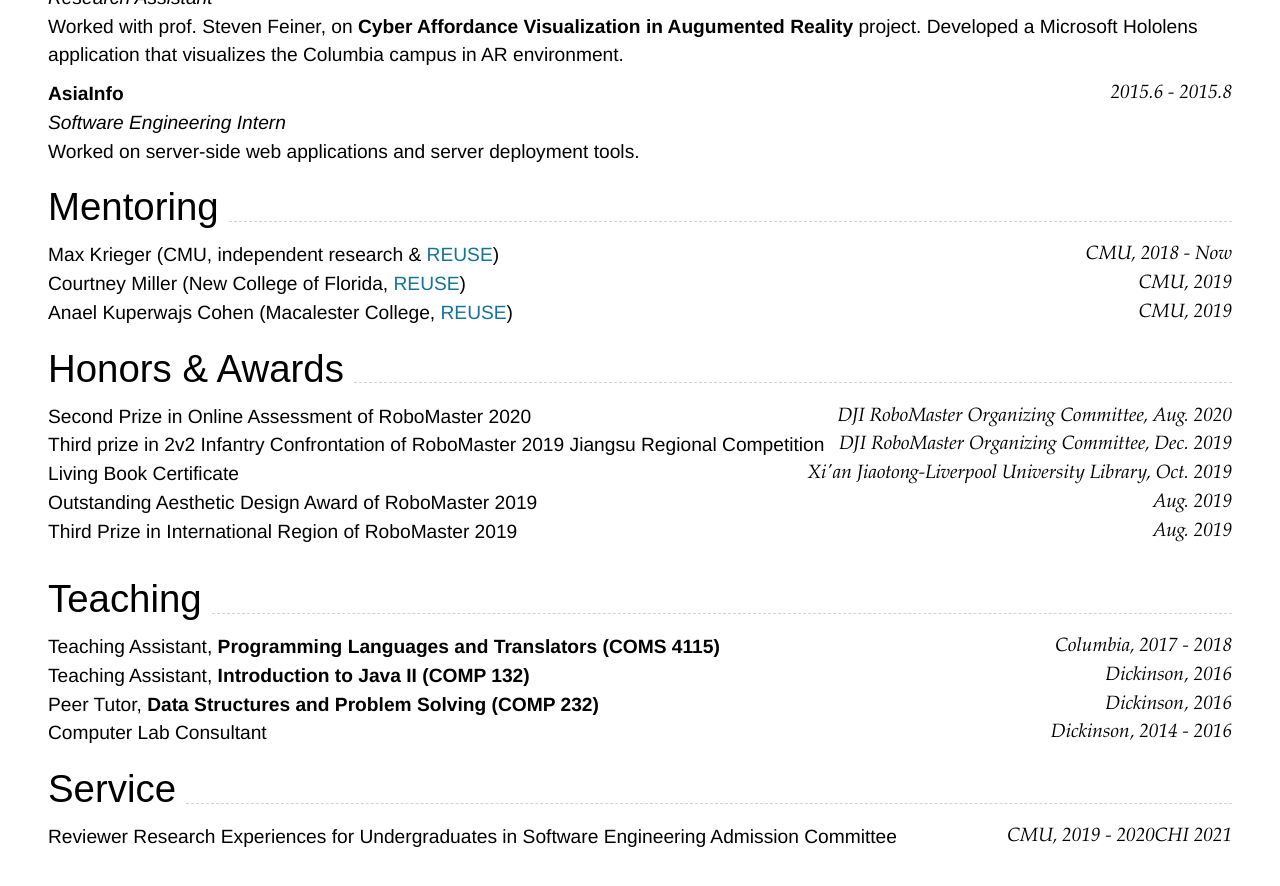
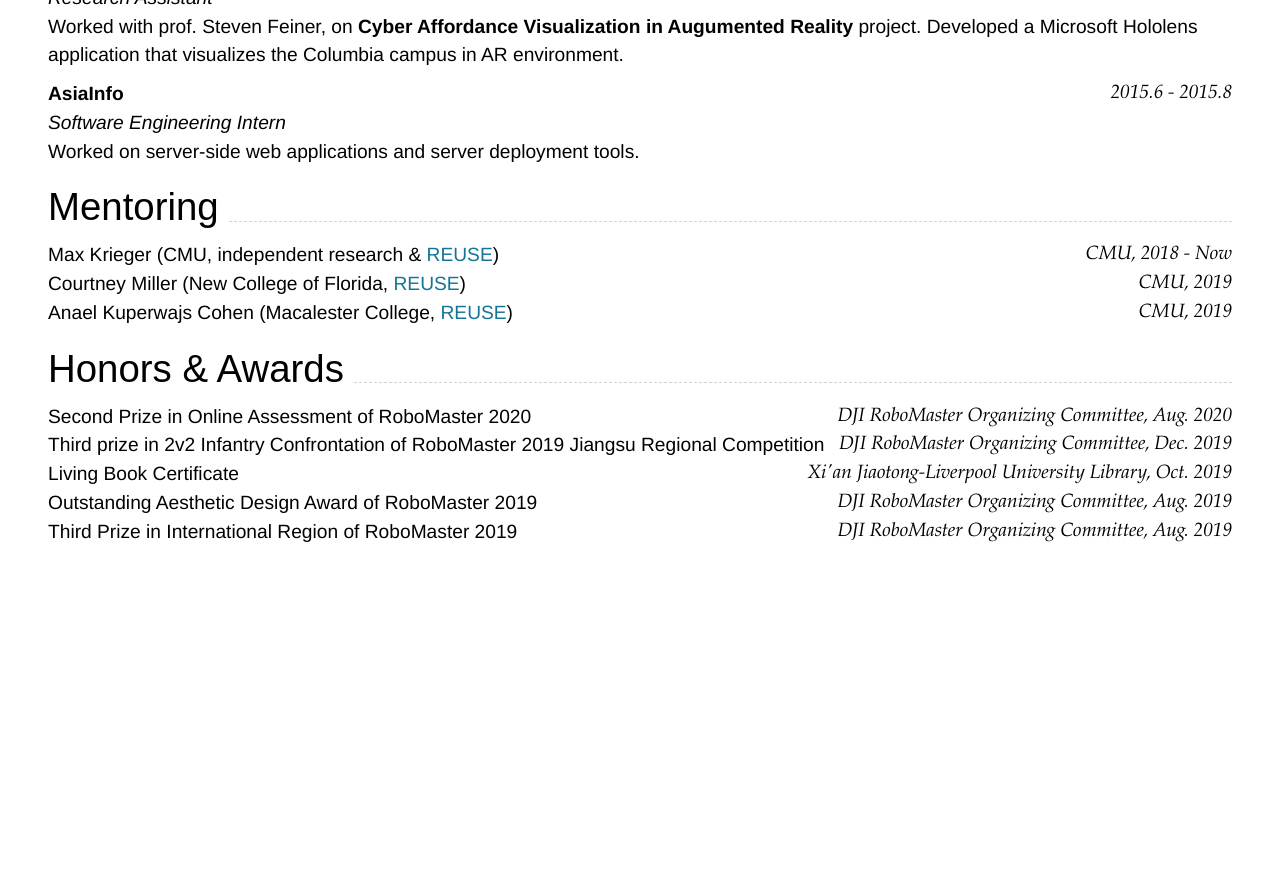
Before and after one commit to RoboDD/ziniu-cv, a Jekyll site: the page built from index.md, in a window 1280 px wide and 900 px high, scrolled down 1601 px. Shown: the top 886 px of the window. Built offline with Jekyll 4.4.1, drawn with Linux system fonts in a browser that asks for light colours; nearby versions of some CDN libraries; after the commit the page ends 2207 px from its top, so only the background shows below that.

Commit message:
Update index.md

```diff
--- a/index.md
+++ b/index.md
@@ -112,24 +112,11 @@ Anael Kuperwajs Cohen (Macalester College, [REUSE](https://www.cmu.edu/scs/isr/r
 Second Prize in Online Assessment of RoboMaster 2020 `DJI RoboMaster Organizing Committee, Aug. 2020` <br>
 Third prize in 2v2 Infantry Confrontation of RoboMaster 2019 Jiangsu Regional Competition `DJI RoboMaster Organizing Committee, Dec. 2019` <br>
 Living Book Certificate `Xi'an Jiaotong-Liverpool University Library, Oct. 2019` <br>
-Outstanding Aesthetic Design Award of RoboMaster 2019 `Aug. 2019` <br>
-Third Prize in International Region of RoboMaster 2019 `Aug. 2019` <br>
+Outstanding Aesthetic Design Award of RoboMaster 2019 `DJI RoboMaster Organizing Committee, Aug. 2019` <br>
+Third Prize in International Region of RoboMaster 2019 `DJI RoboMaster Organizing Committee, Aug. 2019` <br>
 
 ---
 
-## Teaching
-
-Teaching Assistant, **Programming Languages and Translators (COMS 4115)** `Columbia, 2017 - 2018` <br>
-Teaching Assistant, **Introduction to Java II (COMP 132)** `Dickinson, 2016` <br>
-Peer Tutor, **Data Structures and Problem Solving (COMP 232)** `Dickinson, 2016` <br>
-Computer Lab Consultant `Dickinson, 2014 - 2016` <br>
-
-
-## Service
-
-Reviewer `CHI 2021`
-Research Experiences for Undergraduates in Software Engineering Admission Committee `CMU, 2019 - 2020`
-
 <!-- ### Footer
 
-Last updated: May 2013 -->
+Last updated: Mar. 2021 -->
```
